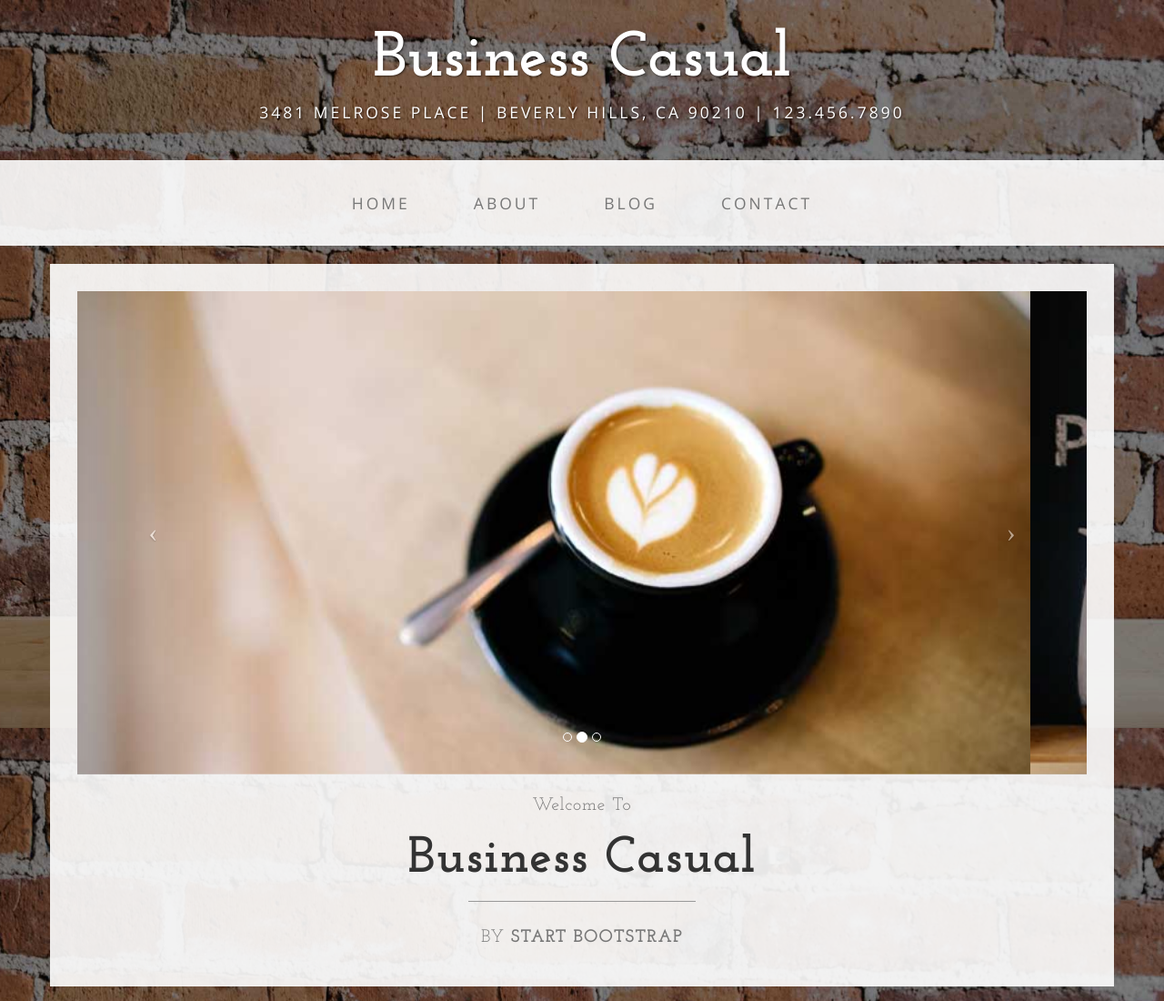
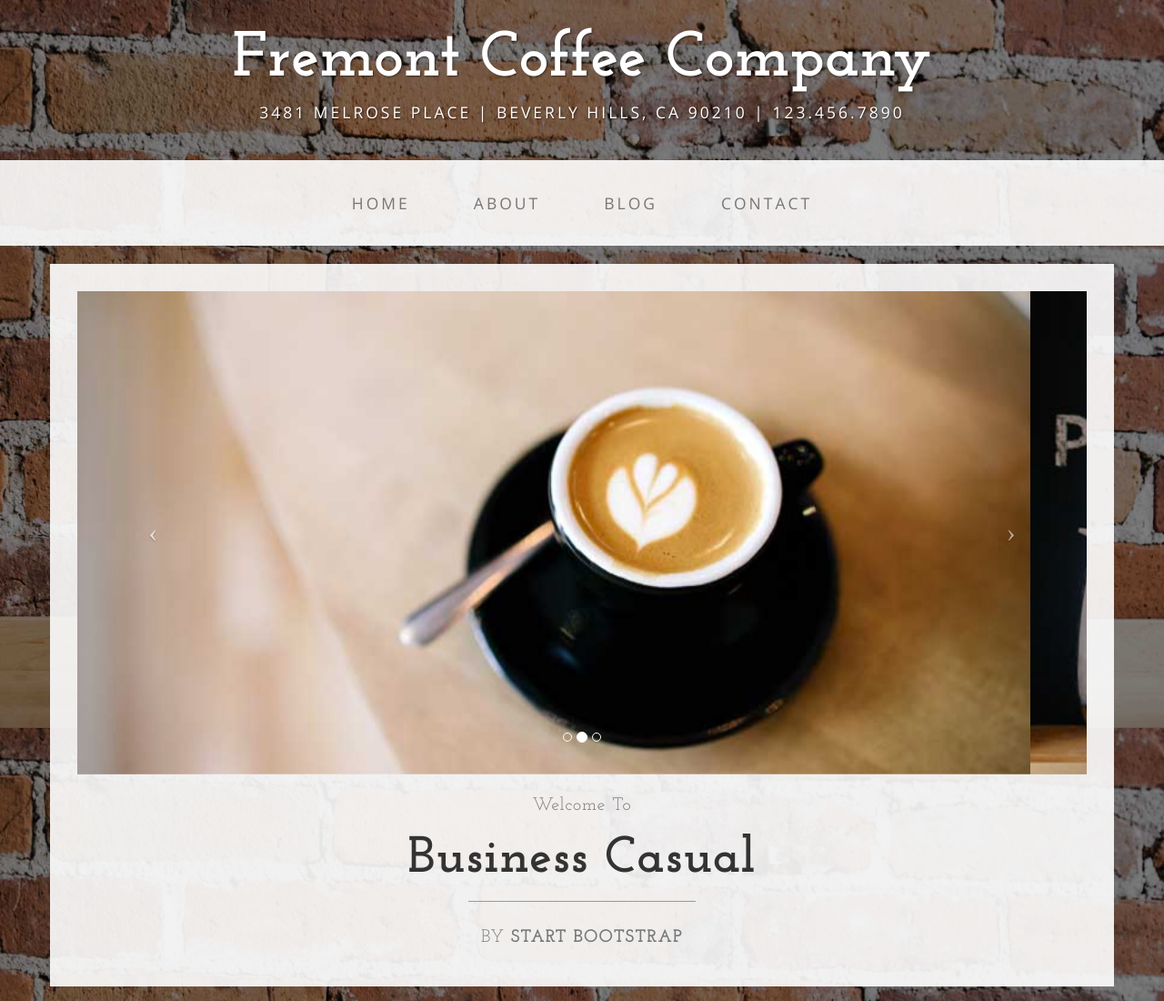
Before and after one commit to TIY-Austin-Front-End-Engineering/business-casual, a plain HTML site: page index.html in a window 1280 px wide. Shown: the top 1100 px of the page at 91% size. Drawn offline with nearby package versions, Linux system fonts and the light colour scheme.

Commit message:
Update name

```diff
--- a/index.html
+++ b/index.html
@@ -9,7 +9,7 @@
     <meta name="description" content="">
     <meta name="author" content="">
 
-    <title>Business Casual - Start Bootstrap Theme</title>
+    <title>Fremont Coffee Company</title>
 
     <!-- Bootstrap Core CSS -->
     <link href="css/bootstrap.min.css" rel="stylesheet">
@@ -32,7 +32,7 @@
 
 <body>
 
-    <div class="brand">Business Casual</div>
+    <div class="brand">Fremont Coffee Company</div>
     <div class="address-bar">3481 Melrose Place | Beverly Hills, CA 90210 | 123.456.7890</div>
 
     <!-- Navigation -->
```
